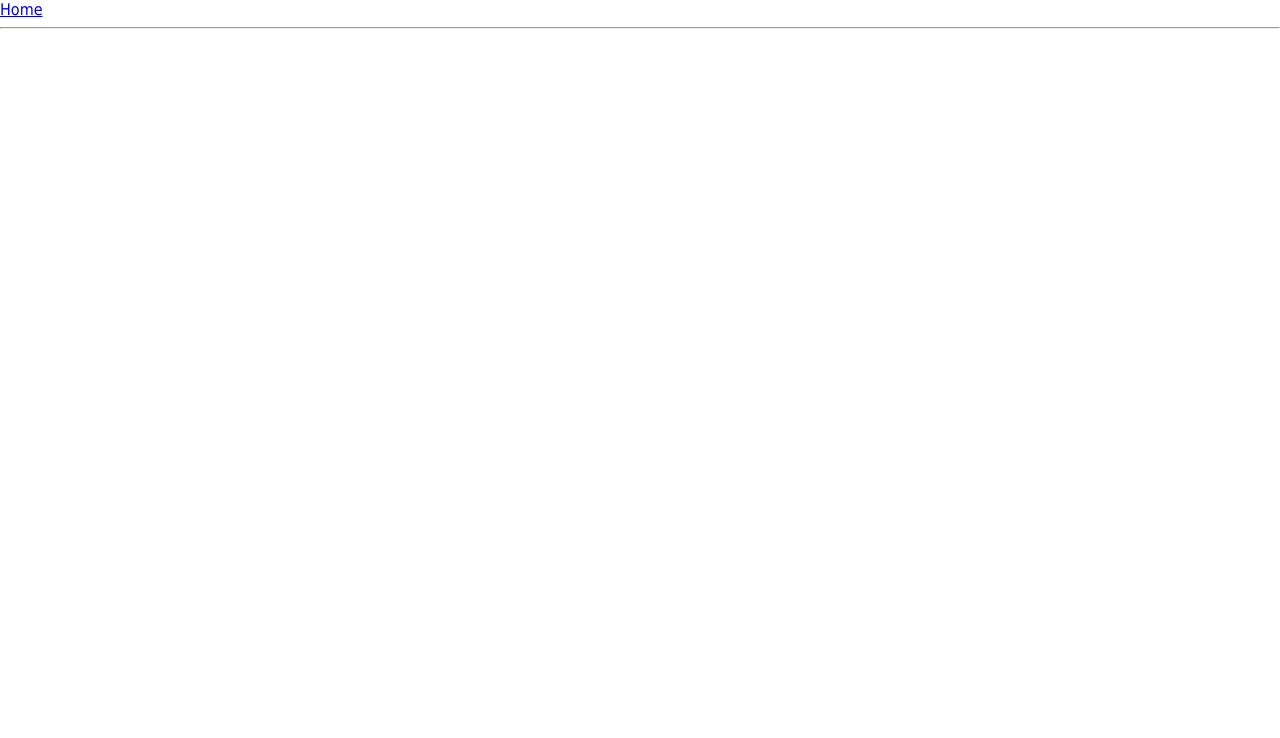
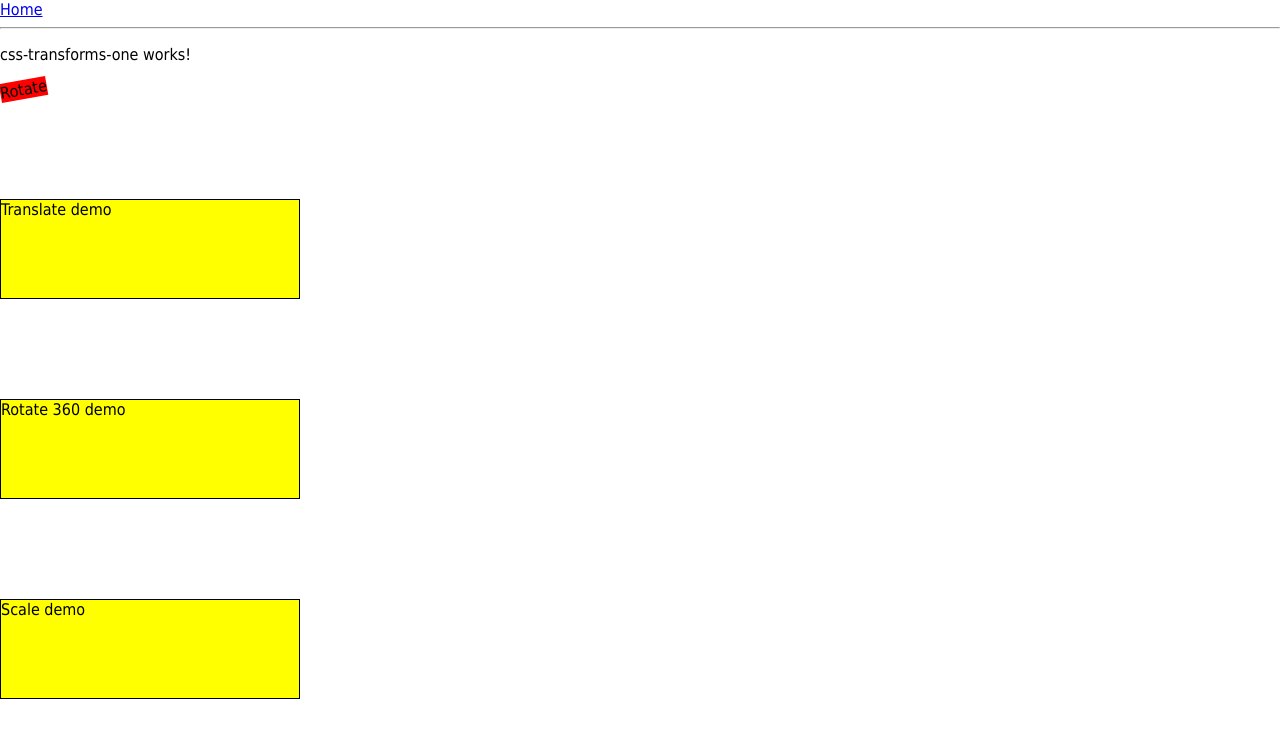
Before and after one commit to abhijeetpandit/cssPractice1, an Angular app: page /css-transforms-one in a window 1280 px wide. Before the commit this address led to /. Shown: the top 738 px of the page. Built offline with nearby package versions, Linux system fonts and the light colour scheme.

Commit message:
merged ccc

```diff
--- a/src/app/app-routing.module.ts
+++ b/src/app/app-routing.module.ts
@@ -19,6 +19,7 @@ import { SiteExampleOneComponent } from './site-example-one/site-example-one.com
 import { CssAdvancedOneComponent } from './css-advanced-one/css-advanced-one.component';
 import { CssShadowsComponent } from './css-shadows/css-shadows.component';
 import { TransitionDemoComponent } from './transition-demo/transition-demo.component';
+import { CssTransformsOneComponent } from './css-transforms-one/css-transforms-one.component';
 
 
 const routes: Routes = [
@@ -76,6 +77,9 @@ const routes: Routes = [
   {
     path: 'transition-demo', component: TransitionDemoComponent
   },
+  {
+    path: 'css-transforms-one', component: CssTransformsOneComponent
+  },
 ];
 
 @NgModule({
--- a/src/app/app.module.ts
+++ b/src/app/app.module.ts
@@ -21,6 +21,7 @@ import { SiteExampleOneComponent } from './site-example-one/site-example-one.com
 import { CssAdvancedOneComponent } from './css-advanced-one/css-advanced-one.component';
 import { CssShadowsComponent } from './css-shadows/css-shadows.component';
 import { TransitionDemoComponent } from './transition-demo/transition-demo.component';
+import { CssTransformsOneComponent } from './css-transforms-one/css-transforms-one.component';
 
 @NgModule({
   declarations: [
@@ -42,7 +43,8 @@ import { TransitionDemoComponent } from './transition-demo/transition-demo.compo
     SiteExampleOneComponent,
     CssAdvancedOneComponent,
     CssShadowsComponent,
-    TransitionDemoComponent
+    TransitionDemoComponent,
+    CssTransformsOneComponent
   ],
   imports: [
     BrowserModule,
--- /dev/null
+++ b/src/app/css-transforms-one/css-transforms-one.component.css
@@ -0,0 +1,50 @@
+div#abc {
+    transform: rotate(-10deg);
+    background-color: red;
+    display: inline-block;
+}
+
+.translate {
+    margin-top: 100px;
+    width: 300px;
+    height: 100px;
+    background-color: yellow;
+    border: 1px solid black;
+    display: inline-block;
+    transition: 5s ease-in-out;
+}
+
+.translate:hover {
+    -ms-transform: translate(50px,100px); /* IE 9 */
+    -webkit-transform: translate(50px,100px); /* Safari prior 9.0 */
+    transform: translate(30px, 20px);
+    color:red;
+}
+
+.rotate {
+    margin-top: 100px;
+    width: 300px;
+    height: 100px;
+    background-color: yellow;
+    border: 1px solid black;
+    display: inline-block;
+    transition: 1s ease-in-out;
+}
+
+.rotate:hover {
+    transform: rotate(360deg);
+}
+
+.scale {
+    margin-top: 100px;
+    width: 300px;
+    height: 100px;
+    background-color: yellow;
+    border: 1px solid black;
+    display: inline-block;
+    transition: 1s ease-in-out;
+}
+
+.scale:hover {
+    transform: scale(0.5,1.5);
+}
--- /dev/null
+++ b/src/app/css-transforms-one/css-transforms-one.component.html
@@ -0,0 +1,9 @@
+<p>css-transforms-one works!</p>
+<div id="abc"> Rotate</div>
+<br>
+
+<div class="translate"> Translate demo</div>
+<br>
+<div class="rotate"> Rotate 360 demo</div>
+<br>
+<div class="scale"> Scale demo</div>
--- /dev/null
+++ b/src/app/css-transforms-one/css-transforms-one.component.ts
@@ -0,0 +1,15 @@
+import { Component, OnInit } from '@angular/core';
+
+@Component({
+  selector: 'app-css-transforms-one',
+  templateUrl: './css-transforms-one.component.html',
+  styleUrls: ['./css-transforms-one.component.css']
+})
+export class CssTransformsOneComponent implements OnInit {
+
+  constructor() { }
+
+  ngOnInit() {
+  }
+
+}
--- a/src/app/vertical-navigation-demo/vertical-navigation-demo.component.html
+++ b/src/app/vertical-navigation-demo/vertical-navigation-demo.component.html
@@ -13,6 +13,7 @@
     <li><a routerLink="/border-image">Border image</a></li>
     <li><a routerLink="/css-shadows">CSS Shadows</a></li>
     <li><a routerLink="/transition-demo">Transition Demo</a></li>
+    <li><a routerLink="/css-transforms-one">CSS Transforms one</a></li>
     <li>Contact</li>
     <li>About</li>
     <li>Home</li>
```
Also changed, not shown: 1 other file (tests, documents, lock files or other folders).
